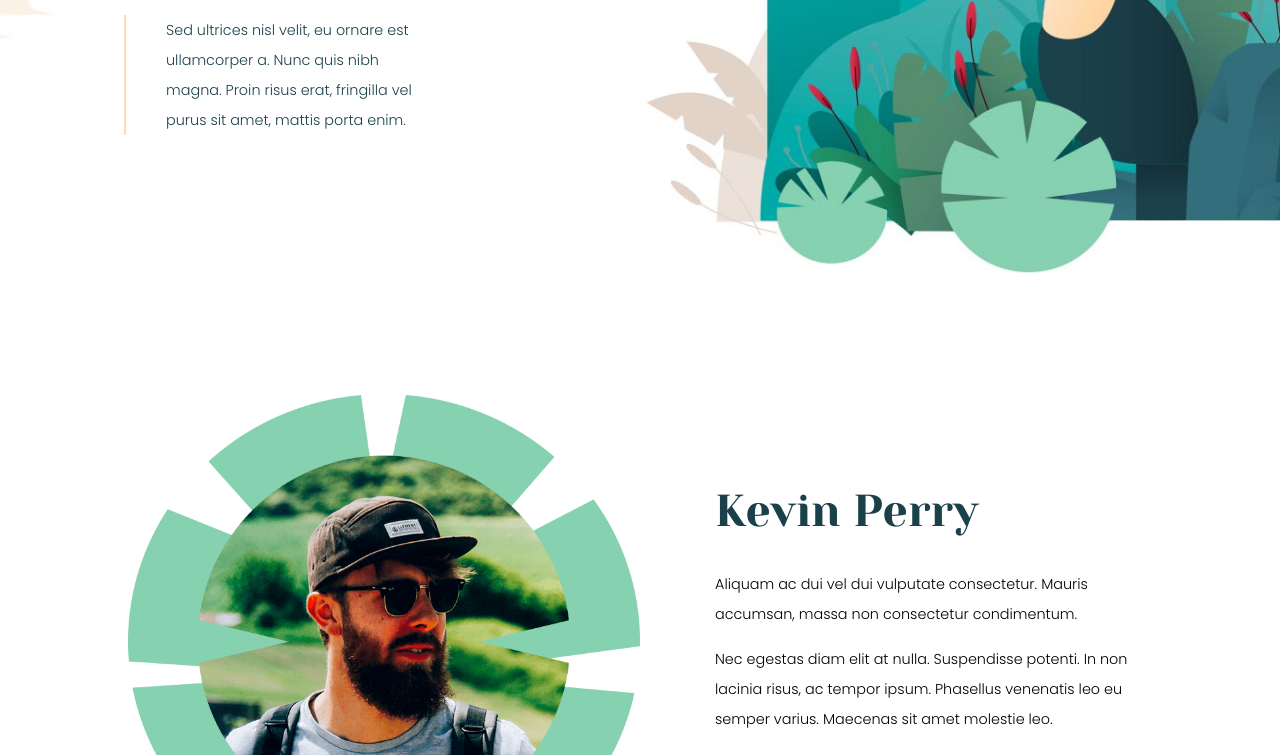
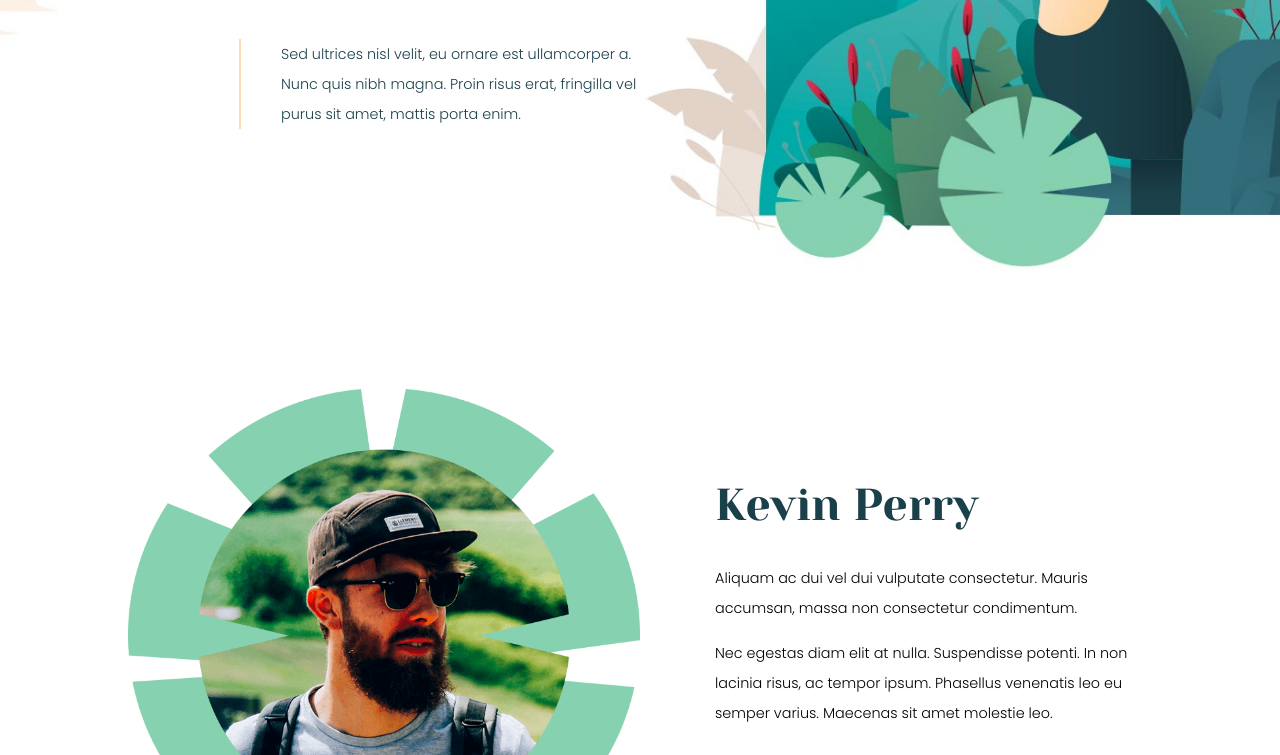
Before and after one commit to nasrin-jafari/bejourney, a plain HTML site: page html/page-our team.html in a window 1280 px wide. Shown: the part 300-1055 px from the top of the page. Drawn offline with Linux system fonts and the light colour scheme.

Commit message:
"fix(tempMain-page): width and margin"

```diff
--- a/css/ourTeam-page.css
+++ b/css/ourTeam-page.css
@@ -876,7 +876,11 @@
     }
 
     .banner__text {
-        margin-left: 75px;
+        margin-left: 190px;
+    }
+
+    .banner__text-box{
+        width: 480px;
     }
 
     .banner__title-style {
@@ -887,6 +891,7 @@
     .banner__caption {
         font-size: var(--font-h3-xs);
         line-height: 30px;
+        margin-top: 44px;
     }
 
     .card-orbit {
```
